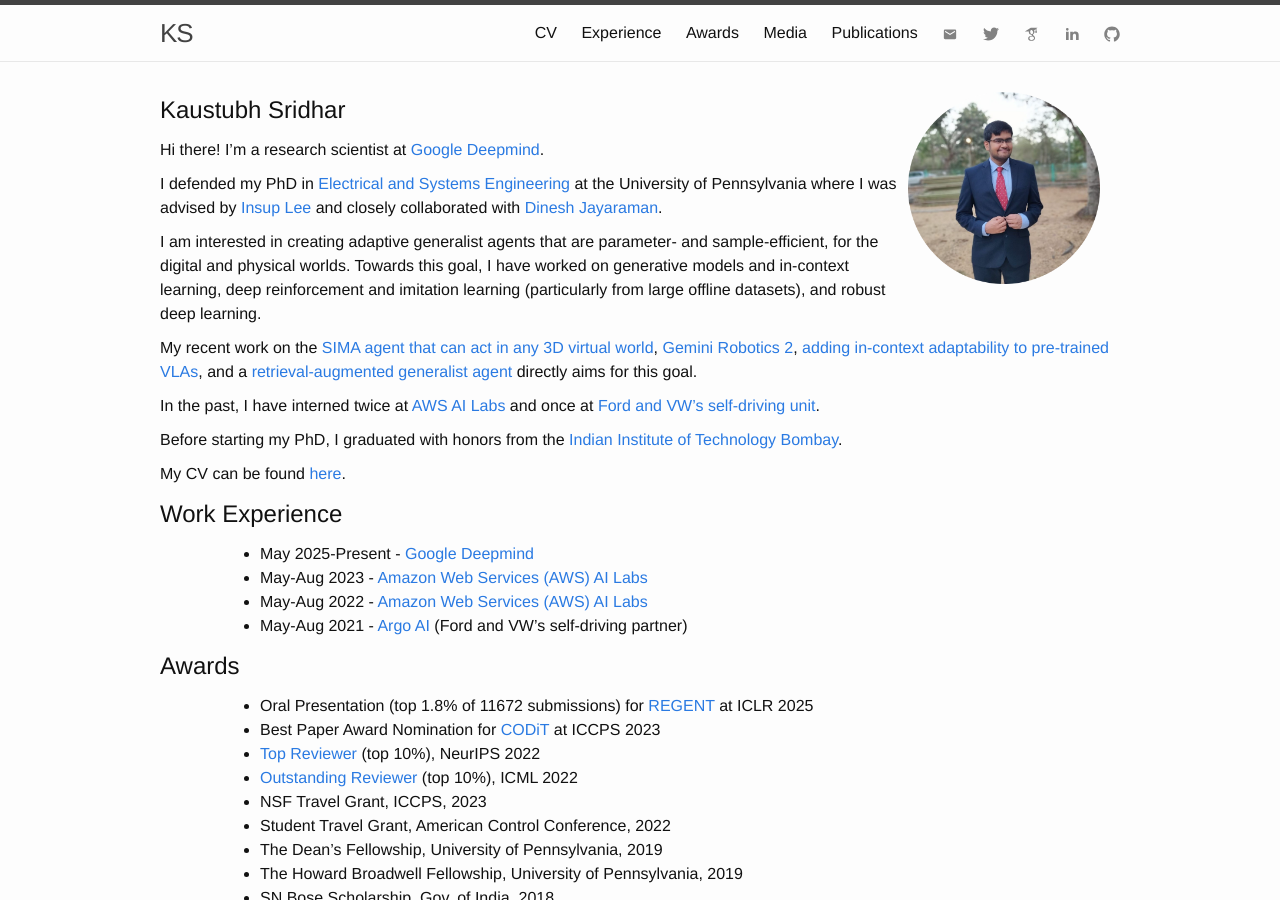
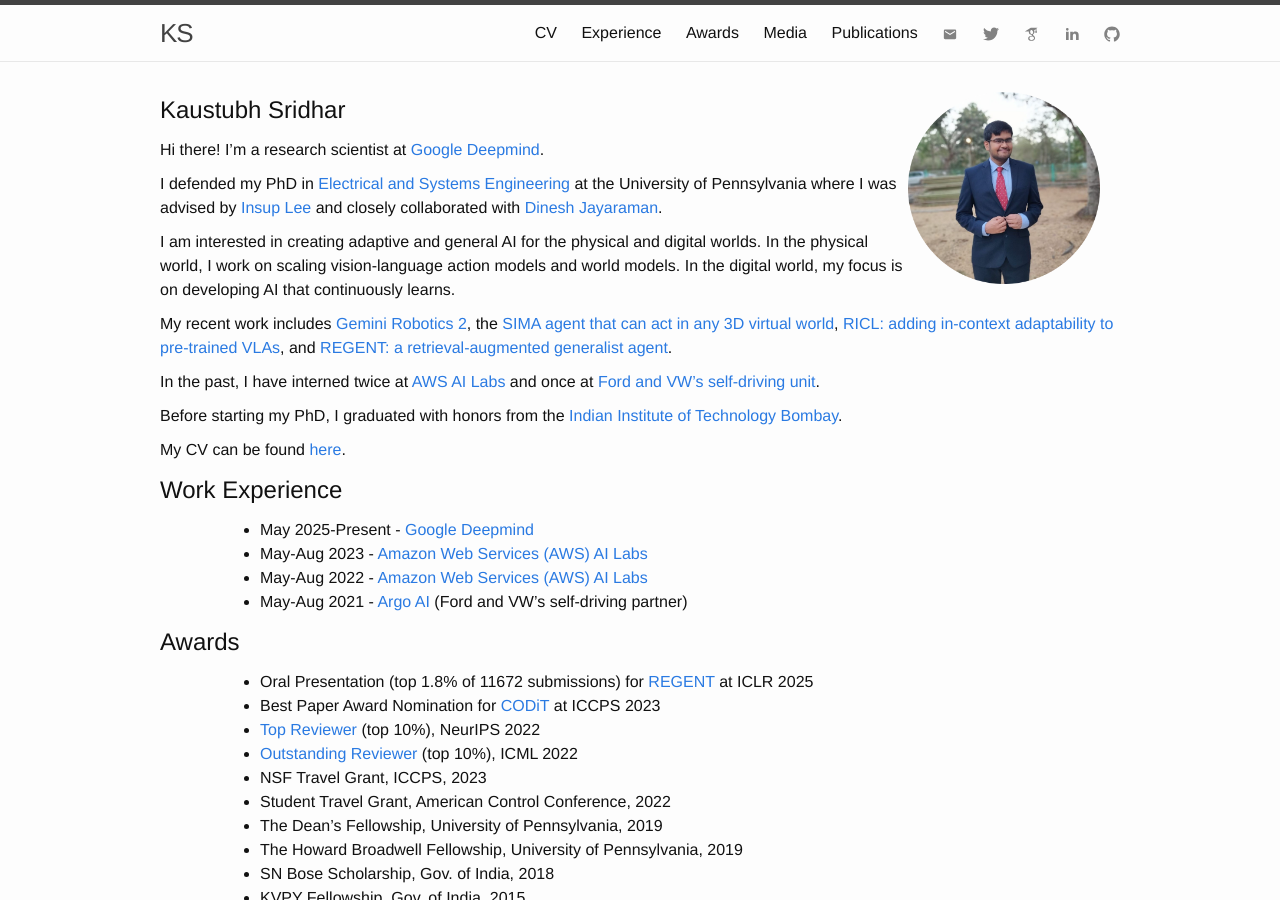
Before and after one commit to kaustubhsridhar/kaustubhsridhar.github.io, a Jekyll site: the page built from index.md, in a window 1280 px wide and 900 px high. Built offline with Jekyll 4.4.1, drawn with Linux system fonts in a browser that asks for light colours; nearby versions of some CDN libraries.

Commit message:
Revise research interests and recent work

```diff
--- a/index.md
+++ b/index.md
@@ -12,9 +12,11 @@ Hi there! I'm a research scientist at <a href="https://deepmind.google/">Google
 
 I defended my PhD in <a href="https://www.ese.upenn.edu/">Electrical and Systems Engineering</a> at the University of Pennsylvania where I was advised by <a href="https://www.cis.upenn.edu/~lee/home/index.shtml">Insup Lee</a> and closely collaborated with <a href="https://www.seas.upenn.edu/~dineshj/">Dinesh Jayaraman</a>.
 
-I am interested in creating adaptive generalist agents that are parameter- and sample-efficient, for the digital and physical worlds. Towards this goal, I have worked on generative models and in-context learning, deep reinforcement and imitation learning (particularly from large offline datasets), and robust deep learning.
+<!--I am interested in creating adaptive generalist agents that are parameter- and sample-efficient, for the digital and physical worlds. Towards this goal, I have worked on generative models and in-context learning, deep reinforcement and imitation learning (particularly from large offline datasets), and robust deep learning.-->
+I am interested in creating adaptive and general AI for the physical and digital worlds. In the physical world, I work on scaling vision-language action models and world models. In the digital world, my focus is on developing AI that continuously learns.
 
-My recent work on the [SIMA agent that can act in any 3D virtual world](https://deepmind.google/blog/sima-2-an-agent-that-plays-reasons-and-learns-with-you-in-virtual-3d-worlds/), [Gemini Robotics 2](https://deepmind.google/blog/gemini-robotics-2-brings-whole-body-intelligence-to-robots/), [adding in-context adaptability to pre-trained VLAs](https://ricl-vla.github.io/), and a [retrieval-augmented generalist agent](https://kaustubhsridhar.github.io/regent-research/) directly aims for this goal.
+<!--My recent work on the [SIMA agent that can act in any 3D virtual world](https://deepmind.google/blog/sima-2-an-agent-that-plays-reasons-and-learns-with-you-in-virtual-3d-worlds/), [Gemini Robotics 2](https://deepmind.google/blog/gemini-robotics-2-brings-whole-body-intelligence-to-robots/), [adding in-context adaptability to pre-trained VLAs](https://ricl-vla.github.io/), and a [retrieval-augmented generalist agent](https://kaustubhsridhar.github.io/regent-research/) directly aims for this goal.-->
+My recent work includes [Gemini Robotics 2](https://deepmind.google/blog/gemini-robotics-2-brings-whole-body-intelligence-to-robots/), the [SIMA agent that can act in any 3D virtual world](https://deepmind.google/blog/sima-2-an-agent-that-plays-reasons-and-learns-with-you-in-virtual-3d-worlds/), [RICL: adding in-context adaptability to pre-trained VLAs](https://ricl-vla.github.io/), and [REGENT: a retrieval-augmented generalist agent](https://kaustubhsridhar.github.io/regent-research/).
 
 In the past, I have interned twice at [AWS AI Labs](https://aws.amazon.com/machine-learning/ai-services/) and once at [Ford and VW's self-driving unit](https://www.argo.ai/).
 
```
